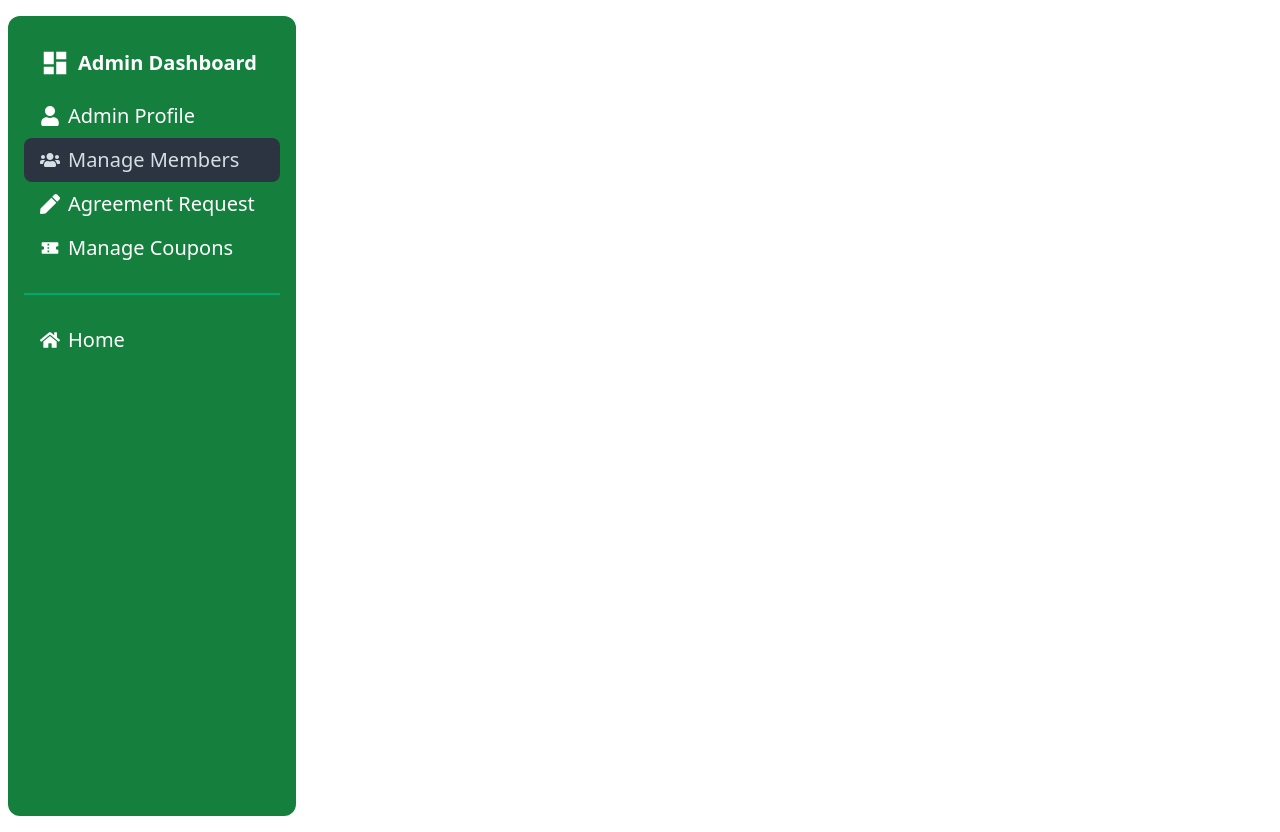
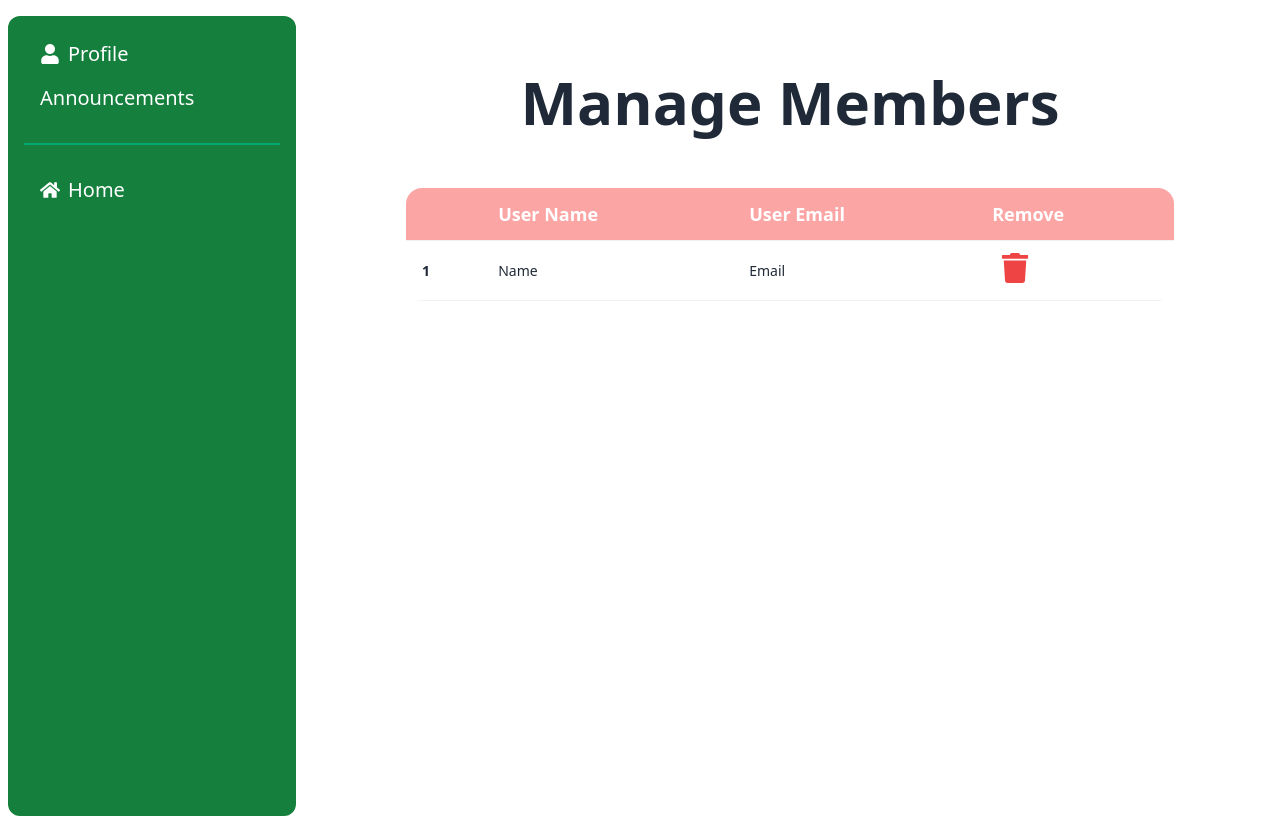
Before and after one commit to mrana007/Building_Management_Client, a React (Vite) app: page /dashboard/manageMembers in a window 1280 px wide. Built offline with nearby package versions, Linux system fonts and the light colour scheme; no server answers; sample sign-in values are in the browser's storage.

Commit message:
agreement request accepted

```diff
--- a/src/Components/GoogleLogin/GoogleLogin.jsx
+++ b/src/Components/GoogleLogin/GoogleLogin.jsx
@@ -18,7 +18,8 @@ const GoogleLogin = () => {
       console.log(result.user);
       const userInfo ={
         email: result.user?.email,
-        name: result.user?.displayName
+        name: result.user?.displayName,
+        role: "user"
       }
       axiosPublic.post('/users', userInfo)
       .then(res=>{
--- a/src/Layout/Dashboard.jsx
+++ b/src/Layout/Dashboard.jsx
@@ -3,9 +3,12 @@ import { FaHome, FaPen, FaUser, FaUsers } from "react-icons/fa";
 import { BiSolidCoupon } from "react-icons/bi";
 import { MdDashboard } from "react-icons/md";
 import { NavLink, Outlet } from "react-router-dom";
+import useAdmin from "../hooks/useAdmin";
+// import useAdmin from "../hooks/useAdmin";
 
 const DashBoard = () => {
-    const isAdmin = true;
+    const [isAdmin] = useAdmin();
+    console.log(isAdmin);
 
     return (
         <>
@@ -18,7 +21,7 @@ const DashBoard = () => {
                 <ul className="menu p-4 text-xl">
                     {
                         isAdmin ? <>
-                        <h2 className="flex items-center text-xl text-center font-bold p-4 "> <MdDashboard className="mr-2 text-3xl" /> Admin Dashboard</h2>
+                        <h2 className="flex items-center text-lg text-red-200 text-center font-semibold p-4 "> <MdDashboard className="mr-2 text-3xl text-orange-300" /> Admin Dashboard</h2>
                         <li>
                             <NavLink to="/dashboard/adminProfile"> <FaUser /> Admin Profile</NavLink>
                         </li>
--- /dev/null
+++ b/src/hooks/useAdmin.jsx
@@ -0,0 +1,21 @@
+import { useQuery } from "@tanstack/react-query";
+import useAuth from "./useAuth";
+import useAxiosPublic from "./useAxiosPublic";
+
+const useAdmin = () => {
+    const { user } = useAuth();
+
+    const axiosPublic = useAxiosPublic()
+    const { data: isAdmin, isPending: isAdminLoading } = useQuery({
+        queryKey: [user?.email, 'isAdmin'],
+        queryFn: async () => {
+            console.log('asking or checking is admin', user)
+            const res = await axiosPublic.get(`/users/admin/${user?.email}`);
+            // console.log("adminnnnnnnnnn", res.data);
+            return res.data?.admin;
+        }
+    })
+    return [isAdmin, isAdminLoading]
+};
+
+export default useAdmin;
--- a/src/pages/Dashboard/Admin/AgreementsRequest.jsx
+++ b/src/pages/Dashboard/Admin/AgreementsRequest.jsx
@@ -1,18 +1,90 @@
+import { useQuery } from "@tanstack/react-query";
 import { Helmet } from "react-helmet-async";
+import useAxiosSecure from "../../../hooks/useAxiosSecure";
+import { FcAcceptDatabase } from "react-icons/fc";
+import Swal from "sweetalert2";
 
 const AgreementsRequest = () => {
 
+  const axiosSecure = useAxiosSecure();
+  const { data: agreements = [], refetch } = useQuery({
+    queryKey: ["agreements"],
+    queryFn: async () => {
+      const res = await axiosSecure.get("/agreements");
+      return res.data;
+    },
+  });
+
+  const handleAccept = ({agreementId, userEmail}) =>{
+    const res =axiosSecure.patch(`/agreement/status/${agreementId}`)
+
+    const response =axiosSecure.patch(`/users/role/${userEmail}`)
+    if(res && response){
+        refetch();
+        Swal.fire({
+            position: "top-end",
+            icon: "success",
+            title: "Agreement request accepted",
+            showConfirmButton: false,
+            timer: 2500
+          });
+    }
+  }
   return (
     <>
       <Helmet>
-        <title>
-          Quantum Tower | Admin Dashboard | Agreements Request
-        </title>
+        <title>Quantum Tower | Admin Dashboard | Agreements Request</title>
       </Helmet>
       <h2 className="text-6xl text-center font-extrabold mb-4 md:my-14">
-        Agreements Request
+        Agreements Request: {agreements.length}
       </h2>
-      <div></div>
+      <div className="overflow-x-auto rounded-2xl">
+        <table className="table">
+          {/* head */}
+          <thead className="bg-red-300 text-white font-semibold">
+            <tr className="text-lg">
+              <th></th>
+              <th>User Name</th>
+              <th>User Email</th>
+              <th>Floor No</th>
+              <th>Block Name</th>
+              <th>Room No</th>
+              <th>Rent/Month</th>
+              <th>Agreement Request Date</th>
+              <th>Accept</th>
+              <th>Reject</th>
+            </tr>
+          </thead>
+          <tbody>
+            {agreements.map((agreement, index) => (
+              <tr key={agreement._id} className="text-center">
+                <th>{index + 1}</th>
+                <td>{agreement.userName}</td>
+                <td>{agreement.userEmail}</td>
+                <td>{agreement.floorNo}</td>
+                <td>{agreement.block}</td>
+                <td>{agreement.apartmentNo}</td>
+                <td>$ {agreement.rent}</td>
+                <td>{agreement.date}</td>
+                <td>
+                  {
+                    agreement?.status !== "checked" ? <>
+                    <button onClick={()=>handleAccept({agreementId: agreement._id, userEmail: agreement.userEmail })}>
+                    {" "}
+                    <FcAcceptDatabase className="text-5xl" />{" "}
+                  </button>
+                    </>:'checked'
+
+                  }
+                </td>
+                <td>
+                  <button className="text-red-500 text-4xl">X</button>
+                </td>
+              </tr>
+            ))}
+          </tbody>
+        </table>
+      </div>
     </>
   );
 };
--- a/src/pages/Dashboard/Admin/ManageMembers.jsx
+++ b/src/pages/Dashboard/Admin/ManageMembers.jsx
@@ -1,11 +1,45 @@
-
+import { Helmet } from "react-helmet-async";
+import { FaTrash } from "react-icons/fa";
 
 const ManageMembers = () => {
-    return (
-        <div>
-
-        </div>
-    );
+  return (
+    <>
+      <Helmet>
+        <title>Quantum Tower | Admin Dashboard | Manage Members</title>
+      </Helmet>
+      <div className="max-w-screen-md mx-auto">
+      <h2 className="text-6xl text-center font-extrabold mb-4 md:my-14">
+        Manage Members
+      </h2>
+      <div className="overflow-x-auto rounded-2xl">
+        <table className="table">
+          {/* head */}
+          <thead className="bg-red-300 text-white font-semibold">
+            <tr className="text-lg">
+              <th></th>
+              <th>User Name</th>
+              <th>User Email</th>
+              <th>Remove</th>
+            </tr>
+          </thead>
+          <tbody>
+            <tr>
+              <th>1</th>
+              <td>Name</td>
+              <td>Email</td>
+              <td>
+                <button className="text-red-500 pl-2 text-3xl">
+                  {" "}
+                  <FaTrash />{" "}
+                </button>
+              </td>
+            </tr>
+          </tbody>
+        </table>
+      </div>
+      </div>
+    </>
+  );
 };
 
 export default ManageMembers;
```
